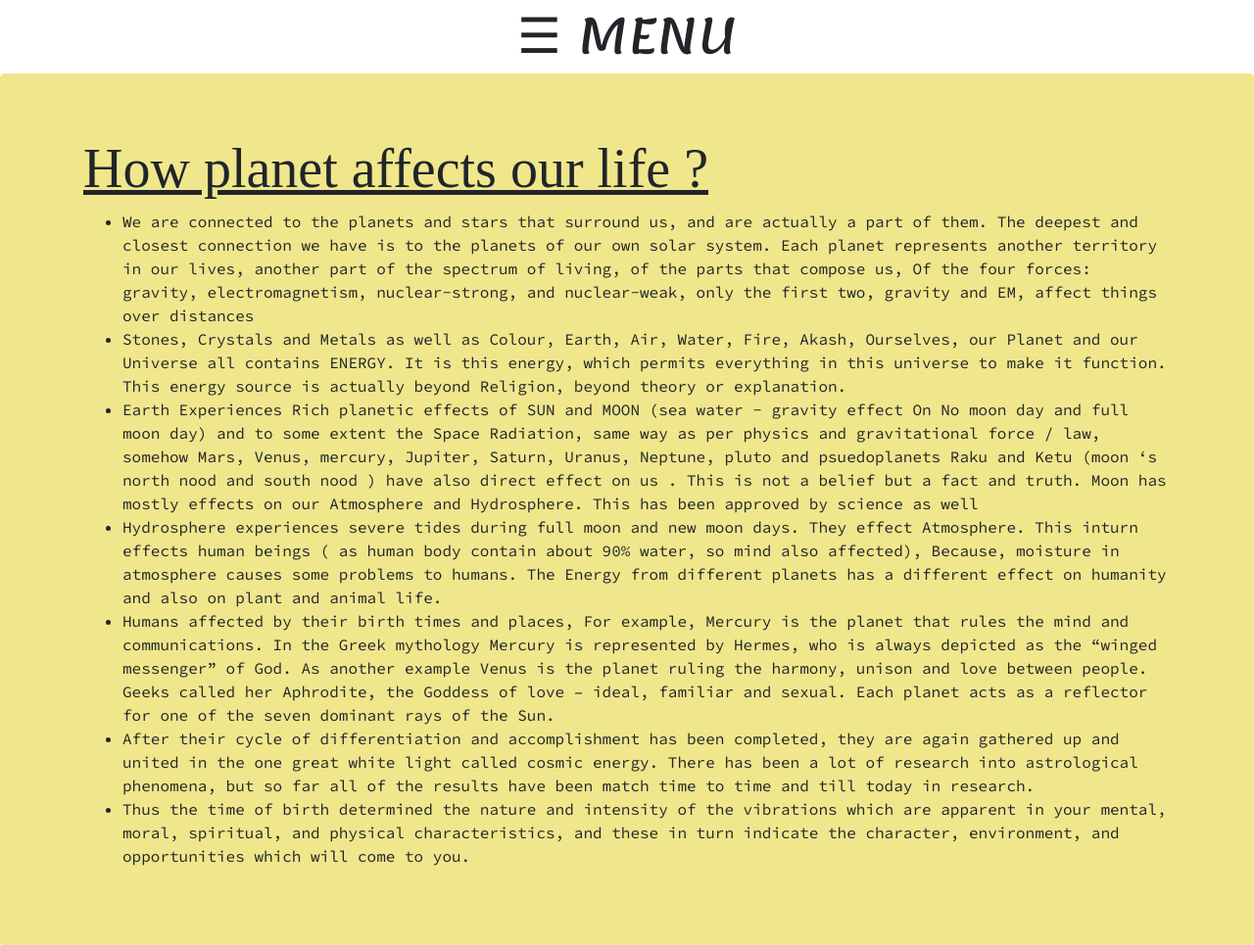
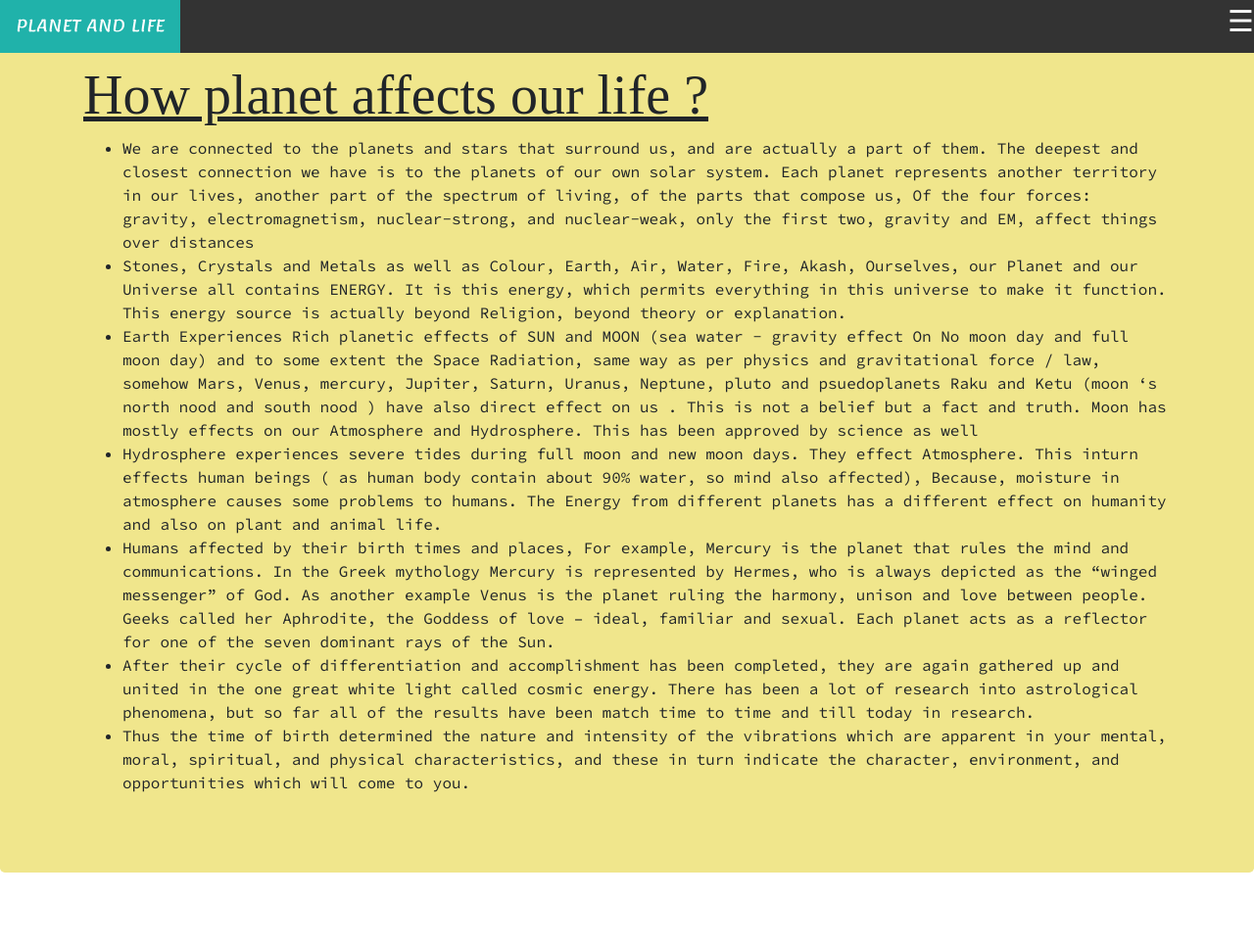
Before and after one commit to varchasa/Planet-And-Life, a Flask app: page / in a window 1280 px wide. Shown: the top 965 px of the page at 98% size. Run offline with Flask 2, Linux system fonts and the light colour scheme; some libraries are stand-ins or nearby versions; some web fonts are replaced.

Commit message:
Update home.html

```diff
--- a/templates/home.html
+++ b/templates/home.html
@@ -4,8 +4,7 @@
 	<title></title>
 	<meta charset="utf-8">
   <meta name="viewport" content="width=device-width, initial-scale=1">
-  <!--<link rel="stylesheet" type="text/css" href= "{{ url_for('static', filename='/styles/planet.css') }}">
-  -->
+  <!--<link rel="stylesheet" type="text/css" href= "{{ url_for('static', filename='/styles/planet.css') }}">-->
   <link rel="stylesheet" href="https://fonts.googleapis.com/css?family=Montserrat|Open+Sans|Roboto|Sofia|Cedarville Cursive|Marck Script|Merienda One|Vast Shadow|Work Sans|Niconne|Pacifico|Kaushan Script|Capriola|Source Code Pro|Lemonada|Grenze Gotisch|New Rocker|Gloria Hallelujah|Unica One|Syne Mono
 ">
 
@@ -16,6 +15,45 @@
   <link href="https://maxcdn.bootstrapcdn.com/font-awesome/4.5.0/css/font-awesome.min.css" rel="stylesheet">
 </head>
 <style>
+  .topnav {
+  overflow: hidden;
+  background-color: #333;
+
+}
+.sticky {
+  position: fixed;
+  top: 0;
+  width: 100%;
+}
+
+.sticky + .content {
+  padding-top: 60px;
+}
+
+.topnav a {
+  float: left;
+  color: #f2f2f2;
+  text-align: center;
+  padding: 14px 16px;
+  text-decoration: none;
+  font-size: 17px;
+}
+
+.topnav a:hover {
+
+  color: black;
+}
+
+.topnav a.active {
+  background-color: lightseagreen;
+  color: white;
+}
+
+.topnav-right {
+  float: right;
+  color:white;
+}
+
   body {
   font-family: "Lato", sans-serif;
 }
@@ -111,17 +149,35 @@
 <div id="myNav" class="overlay">
   <a href="javascript:void(0)" class="closebtn" onclick="closeNav()">&times;</a>
   <div class="overlay-content">
-    <a href="#affects">Affects human life</a>
-    <a href="#lifehabitability">Life habitability</a>
-    <a href="#insights">Insights</a>
-    <a href="#research-hand">Research</a>
-    <a href="#dev">Developer's Corner</a>
+    <a href="#affects" onclick="closeNav()">Affects human life</a>
+    <a href="#lifehabitability" onclick="closeNav()">Life habitability</a>
+    <a href="#insights" onclick="closeNav()">Insights</a>
+    <a href="#research-hand" onclick="closeNav()">Research</a>
+    <a href="#dev" onclick="closeNav()">Developer's Corner</a>
   </div>
 </div>
 
-<center><span style="font-size:50px;cursor:pointer;font-family: Lemonada;" onclick="openNav()">&#9776; MENU</span></center>
+<div class="topnav" id="navbar">
+  <a class="active" href="#home" style="font-family: Lemonada;">PLANET AND LIFE</a>
+  <div class="topnav-right">
+    <span style="font-size:30px;cursor:pointer;font-family: Lemonada;" onclick="openNav()">&#9776;</span>
+  </div>
+</div>
 
+<script>
+  window.onscroll = function() {myFunction()};
 
+  var navbar = document.getElementById("navbar");
+  var sticky = navbar.offsetTop;
+
+  function myFunction() {
+    if (window.pageYOffset >= sticky) {
+      navbar.classList.add("sticky")
+    } else {
+      navbar.classList.remove("sticky");
+    }
+  }
+  </script>
 
 <script>
 function openNav() {
@@ -154,10 +210,10 @@ function closeNav() {
 </div>
 </section>
 
-<br>
+<br id="lifehabitability">
 
   <center>
-<section class="text-center py-5" id="lifehabitability">
+<section class="text-center py-5" >
   <div class="animated flash">
     <div class="container" >
         <h2 class="h1-responsive font-weight-bold mb-5" id="life-head-hand">LIFE HABITABILITY</h2>
@@ -260,8 +316,8 @@ function closeNav() {
 </section>
 </center>
 
-<br>
-<section id="insights">
+<br id="insights">
+<section >
   <center><h2 class="h1-responsive font-weight-bold mb-5" id="insights-hand">INSIGHTS</h2></center>
   <ul class="list-group">
     <li class="list-group-item list-group-item-dark">Mars reaches opposition today, Oct. 13, offering skywatchers an early Halloween treat. </li>
@@ -276,11 +332,11 @@ function closeNav() {
   </ul>
   </section>
 <br>
-<br>
+<br id="research-hand">
 
 
 
-<center><h2 class="h1-responsive font-weight-bold mb-5" id="research-hand">Research Work</h2></center>
+<center><h2 class="h1-responsive font-weight-bold mb-5" >Research Work</h2></center>
 <section class ="research">
 <div class="jumbotron">
   <div class="container">
@@ -345,8 +401,8 @@ function closeNav() {
 </div>
 </section>
 
-<br><br>
-<section id="dev">
+<br><br id="dev">
+<section >
   <center>
     <h2 class="h1-responsive font-weight-bold mb-5" id="research-hand">DEVELOPERS CORNER</h2>
     <div class="card" style="width: 18rem;">
@@ -361,5 +417,7 @@ function closeNav() {
   </section>
   <br>
 
+
+
 </body>
 </html>
```
